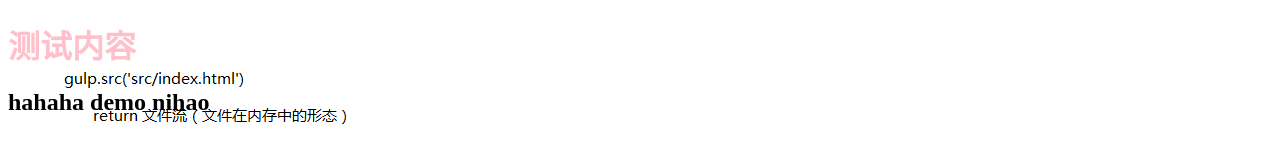
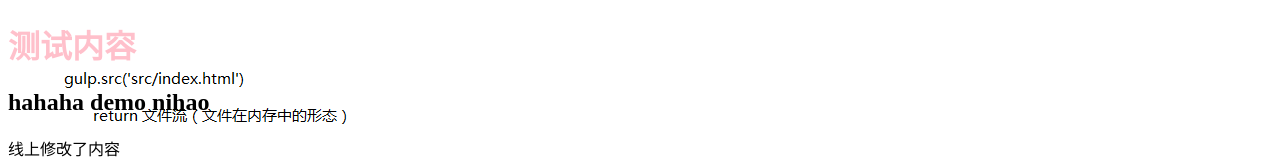
Before and after one commit to Demontt/Git-demo, a website: page src/index.html in a window 1280 px wide. Shown: the top 165 px of the page. Drawn offline with nearby package versions, Linux system fonts and the light colour scheme; files that its build step writes are made by us from their sources.

Commit message:
线上更新src下的index页面

```diff
--- a/src/index.html
+++ b/src/index.html
@@ -11,6 +11,7 @@
     <!-- DTT 第一个页面 -->
     <h1>测试内容</h1>
     <h2>hahaha demo nihao </h2>
+    <p>线上修改了内容</p>
     <script src="scripts/all.js"></script>
 
 </body>
```
